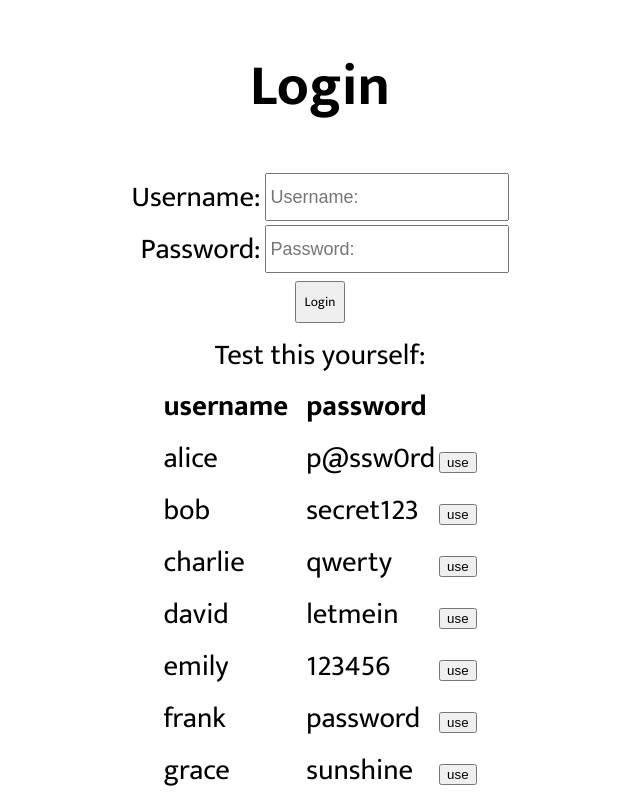
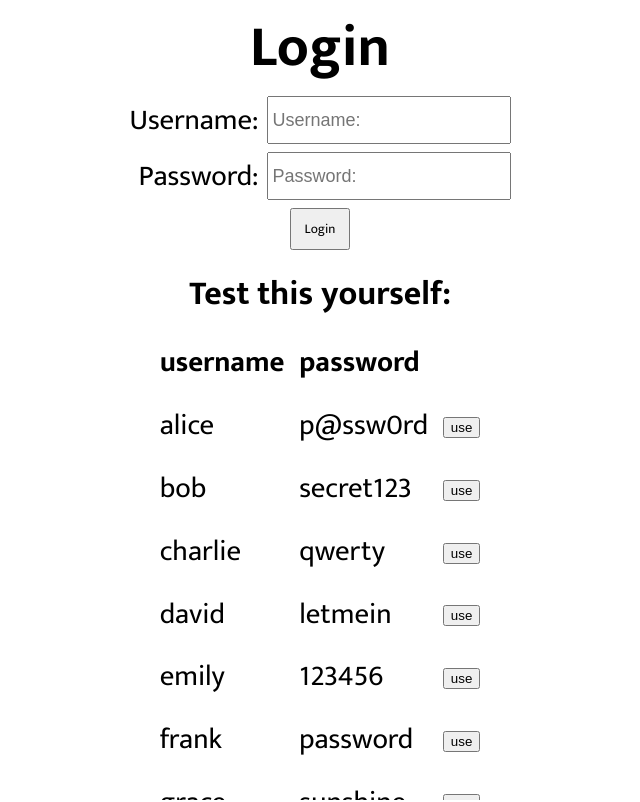
Before and after one commit to DCAG/Messenger, a React (Vite) app in the folder client/: page /login in a window 1280 px wide. Shown: the top 802 px of the page, without its empty margins (320-960 px from the left). Built offline with nearby package versions, Linux system fonts and the light colour scheme; a small style sheet from the web is missing.

Commit message:
fixed login page to view all available users to test with

```diff
--- a/client/src/App.css
+++ b/client/src/App.css
@@ -36,14 +36,13 @@
   flex-direction: column;
   width: 100%;
   height: 100dvh;
+  align-items: center;
 }
 .login-page h1 {
-  align-self: center;
+  margin: 0;
 }
 
 .login-form {
-  align-self: center;
-  height: 100dvh;
   display: inline-block;
   vertical-align: middle;
 }
@@ -53,7 +52,7 @@
   padding: 0.25rem;
 }
 .login-form button[type=submit] {
-  padding: 0.5rem;
+  padding: 0.5rem 0.8rem;
   margin: 0.5rem;
   font-family: inherit;
 }
@@ -61,7 +60,7 @@
 .login-form__fields {
   display: grid;
   grid-template-columns: repeat(2, max-content);
-  grid-gap: 0.25rem;
+  gap: 0.5rem;
 }
 .login-form__fields label {
   text-align: right;
@@ -74,6 +73,31 @@
 .login-form__error {
   font-size: large;
   color: crimson;
+}
+
+.test-this-yourself {
+  flex: 1;
+  overflow: hidden;
+  display: flex;
+  flex-direction: column;
+  min-height: 0;
+  align-self: center;
+}
+.test-this-yourself h3 {
+  margin: 0.5rem;
+  text-align: center;
+}
+.test-this-yourself div {
+  overflow: auto;
+}
+.test-this-yourself div thead {
+  font-weight: bold;
+}
+.test-this-yourself div tr, .test-this-yourself div td {
+  padding: 0.4rem;
+}
+.test-this-yourself div button {
+  vertical-align: middle;
 }
 
 * {
@@ -238,7 +262,7 @@ body {
   width: 40px;
 }
 .chat-item .chat-item__icon.online {
-  filter: drop-shadow(0 0 0.75rem rgba(88, 254, 58, 0.2));
+  filter: drop-shadow(0 0 0.75rem rgba(88, 254, 58, 0.8));
 }
 
 .profile-button {
@@ -545,7 +569,7 @@ body {
   padding: 0.25rem;
 }
 .new-chat__contacts > a.online {
-  background-color: rgba(88, 254, 58, 0.2);
+  background-color: rgba(88, 254, 58, 0.8);
 }
 
 .blocked-contacts__form {
--- a/client/src/components/TestItYourself.jsx
+++ b/client/src/components/TestItYourself.jsx
@@ -1,6 +1,6 @@
 import React from 'react'
 
-function TestItYourself({onClick}) {
+function TestItYourself({ onClick }) {
   const users = [
     {
       "username": "alice",
@@ -43,14 +43,14 @@ function TestItYourself({onClick}) {
       "password": "baseball"
     }]
   return (
+    <div className='test-this-yourself'>
+      <h3>Test this yourself:</h3>
       <div>
-    <center>
-      Test this yourself: <br />
         <table>
           <thead>
             <tr>
-            <td style={{ paddingRight: '15px' }}><b>username</b></td>
-            <td><b>password</b></td>
+              <td>username</td>
+              <td>password</td>
             </tr>
           </thead>
           <tbody>
@@ -67,7 +67,7 @@ function TestItYourself({onClick}) {
             }
           </tbody>
         </table>
-    </center>
+      </div>
     </div>
   )
 }
--- a/client/src/pages/Login.jsx
+++ b/client/src/pages/Login.jsx
@@ -38,7 +38,7 @@ function Login() {
   return (
     <div className='login-page'>
       <h1>Login</h1>
-      <form onSubmit={handleLogin} className='login-form'>
+      <form onSubmit={handleLogin} className='login-form' noValidate>
         <div className='login-form__fields'>
           <label htmlFor="username">Username: </label>
           <input type="text" name="username" value={username} onChange={e => setUsername(e.target.value)} placeholder='Username:' required />
@@ -46,7 +46,7 @@ function Login() {
           <input type="password" name="password" value={password} onChange={e => setPassword(e.target.value)} placeholder='Password:' required />
         </div>
         <div className='login-form__actions'>
-          <button type='submit'>Login</button><br />
+          <button type='submit'>Login</button>
           <div className='login-form__error'>
             <span>{errorMessage}</span>
           </div>
--- a/client/src/login.sass
+++ b/client/src/sass/login.sass
@@ -3,12 +3,11 @@
   flex-direction: column
   width: 100%
   height: 100dvh
+  align-items: center
   h1
-    align-self: center
+    margin: 0
 
 .login-form
-  align-self: center
-  height: 100dvh
   display: inline-block
   vertical-align: middle
 
@@ -18,14 +17,14 @@
     padding: 0.25rem
 
   button[type="submit"]
-    padding: 0.5rem
+    padding: 0.5rem 0.8rem
     margin: 0.5rem
     font-family: inherit
 
 .login-form__fields
   display: grid
   grid-template-columns: repeat(2,max-content)
-  grid-gap: 0.25rem
+  gap: 0.5rem
   label
     text-align: right
 
@@ -35,3 +34,23 @@
 .login-form__error
   font-size: large
   color: crimson
+
+.test-this-yourself
+  flex: 1
+  overflow: hidden
+  display: flex
+  flex-direction: column
+
+  min-height: 0
+  align-self: center
+  h3
+    margin: 0.5rem
+    text-align: center
+  div
+    overflow: auto
+    thead
+      font-weight: bold
+    tr,td
+      padding: 0.4rem
+    button
+      vertical-align: middle
--- a/client/src/App.sass
+++ b/client/src/shared.sass
@@ -1,12 +1,12 @@
-@import 'toast'
-@import 'login'
+@import 'sass/toast'
+@import 'sass/login'
 
 @import url('https://fonts.googleapis.com/css2?family=Mukta:wght@200;300;400;500;600;700;800&display=swap')
 @import url('https://fonts.googleapis.com/css2?family=Heebo:wght@100..900&display=swap')
 @import url("https://cdn.jsdelivr.net/npm/@xz/fonts@1/serve/cascadia-code.min.css")
 
 $font-size-default: 1.8rem
-$colors-map: (button: #f9f9f9, button-hover-light:#f1f1f1, button-hover-dark: #7e7e7e,vacant-space: #2c2c2c, online-hint:rgba(88, 254, 58, 0.2))
+$colors-map: (button: #f9f9f9, button-hover-light:#f1f1f1, button-hover-dark: #7e7e7e,vacant-space: #2c2c2c, online-hint:rgba(88, 254, 58, 0.8))
 
 *
   box-sizing: border-box
```
Also changed, not shown: client/src/sass/toast.sass (renamed from client/src/toast.sass), 1 other file (tests, documents, lock files or other folders). Lines whose indentation alone changed are shown as unchanged.
